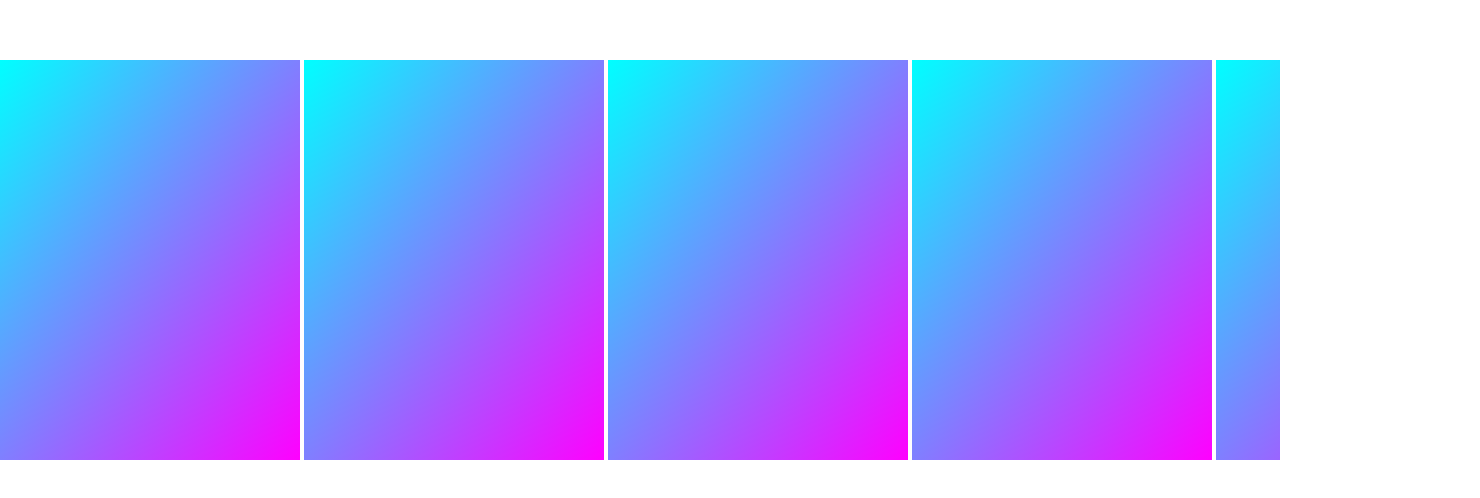
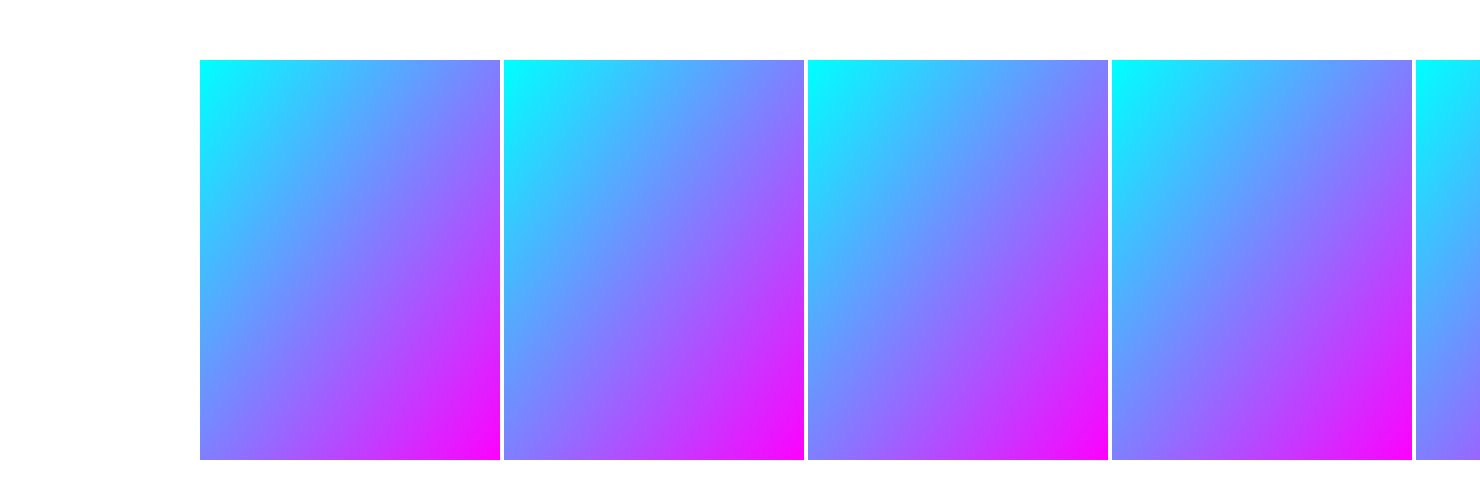
Before and after one commit to domenicopopolizio/simple-carousel, a plain HTML site: page index.html in a window 1280 px wide. Shown: the part 140-638 px from the top of the page, 1480 px wide, since content can reach past the window. Drawn offline with Linux system fonts and the light colour scheme.

```diff
--- a/simple-carousel.css
+++ b/simple-carousel.css
@@ -4,7 +4,7 @@
     overflow-x: auto;
     width: 100%;
     height: 400px;
-    padding: 200px 0px 200px 0px;
+    padding: 200px 0px 200px 200px;
     white-space: nowrap;
     position: relative;
 }
```
